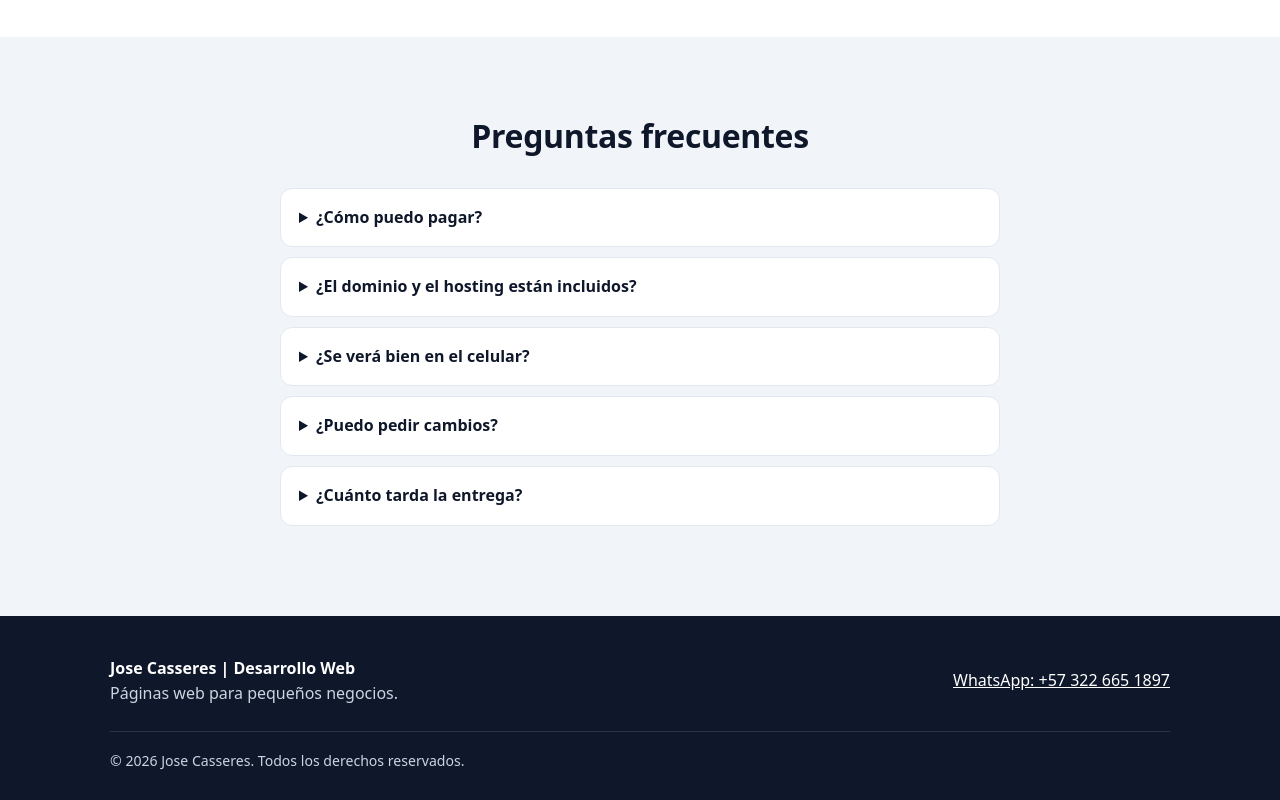
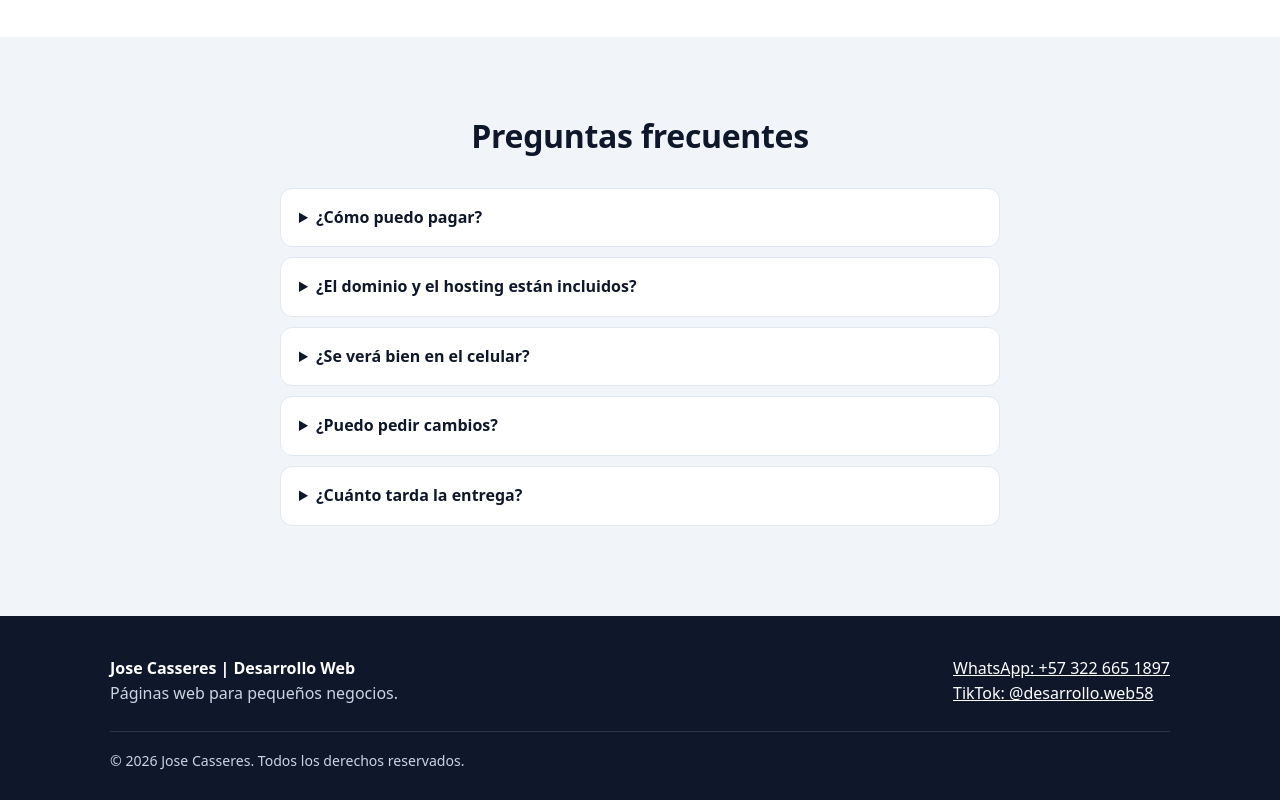
Before and after one commit to Josecasseres/mipaginaweb, a plain HTML site: page index.html in a window 1280 px wide. Shown: the part 3993-4793 px from the top of the page. Drawn offline with Linux system fonts and the light colour scheme.

Commit message:
Agrega TikTok al footer
Co-Authored-By: Claude Sonnet 5.5 <noreply@anthropic.com>
Claude-Session: https://claude.ai/code/session_015CvswWbYMsY44YUWwvGYKs

```diff
--- a/index.html
+++ b/index.html
@@ -428,7 +428,8 @@
           Páginas web para pequeños negocios.
         </div>
         <div>
-          <a href="https://wa.me/573226651897" target="_blank" rel="noopener">WhatsApp: +57 322 665 1897</a>
+          <a href="https://wa.me/573226651897" target="_blank" rel="noopener">WhatsApp: +57 322 665 1897</a><br>
+          <a href="https://www.tiktok.com/@desarrollo.web58" target="_blank" rel="noopener">TikTok: @desarrollo.web58</a>
         </div>
       </div>
       <p class="copy">© <span id="year">2026</span> Jose Casseres. Todos los derechos reservados.</p>
```
